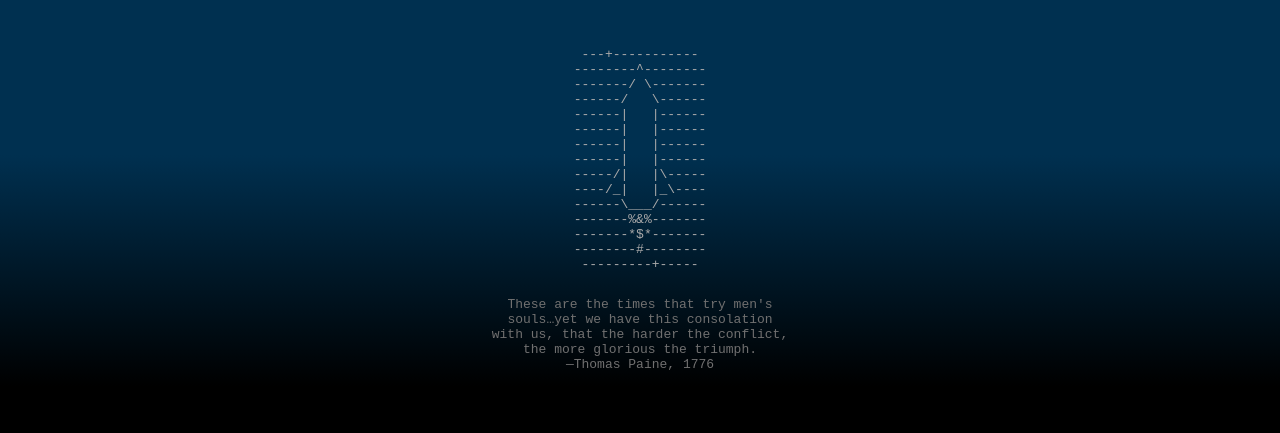
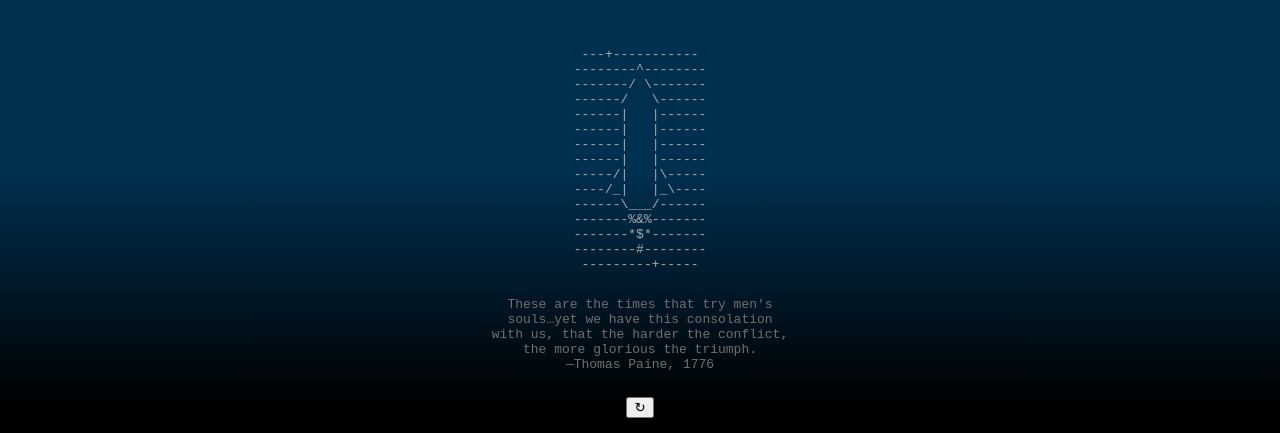
Before and after one commit to starskin/starskin.github.io, a plain HTML site: page index.html in a window 1280 px wide. Shown: the part 617-1050 px from the top of the page. Before the commit the page ends 1029 px from the top, so only its background shows below. Drawn offline with Linux system fonts and the light colour scheme.

Commit message:
Add change quote button

```diff
--- a/index.html
+++ b/index.html
@@ -66,6 +66,7 @@
         </pre>
         <pre id="quote">
         </pre>
+        <button type="button" id="change-quote-button" onclick="updateQuote();">&#8635;</button>
       </div>
       </div>
     </div>
```
